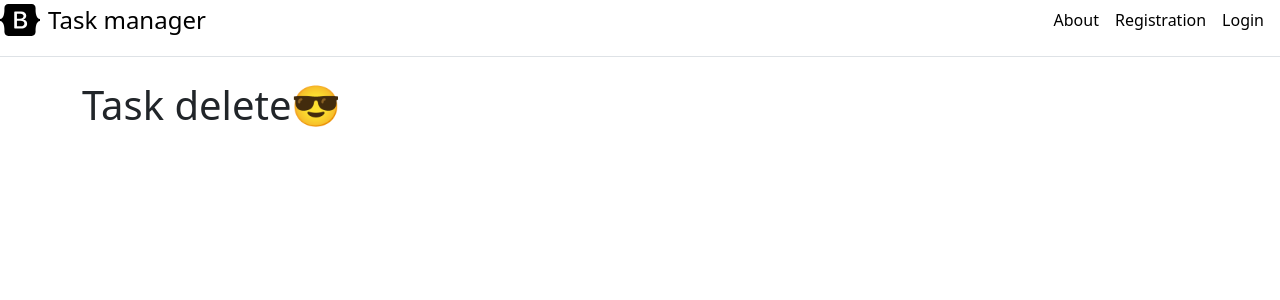
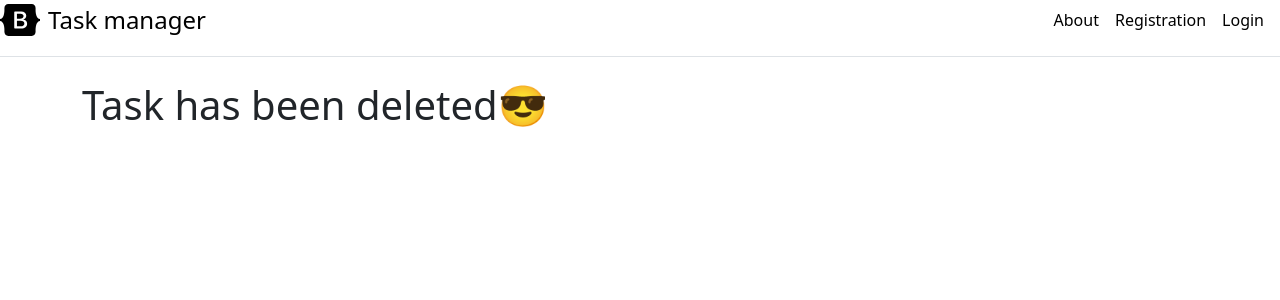
Before and after one commit to LazevAnton/alaziev_taskmanagerDjango, a Django app: template TaskManagement/templates/task_delete.html in a window 1280 px wide. Shown: the top 300 px of the page. Run offline with Django 4.2, Linux system fonts and the light colour scheme; the template is opened without the code that fills it, so the values that code supplies are empty.

Commit message:
Удаление таска

```diff
--- a/TaskManagement/templates/task_delete.html
+++ b/TaskManagement/templates/task_delete.html
@@ -3,5 +3,5 @@
     {{ "title" }}
 {% endblock %}
 {% block content %}
-    <h1>Task delete😎</h1>
+    <h1>Task has been deleted😎</h1>
 {% endblock %}
```
